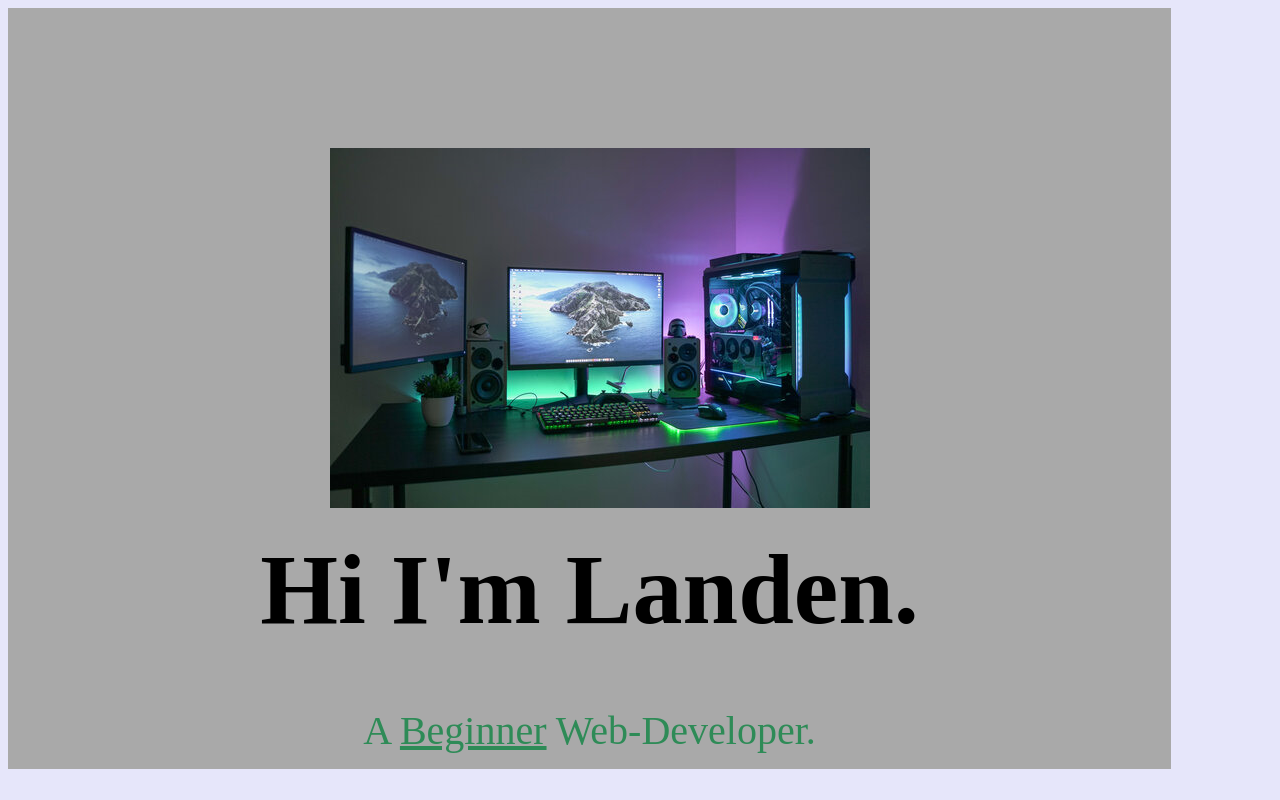
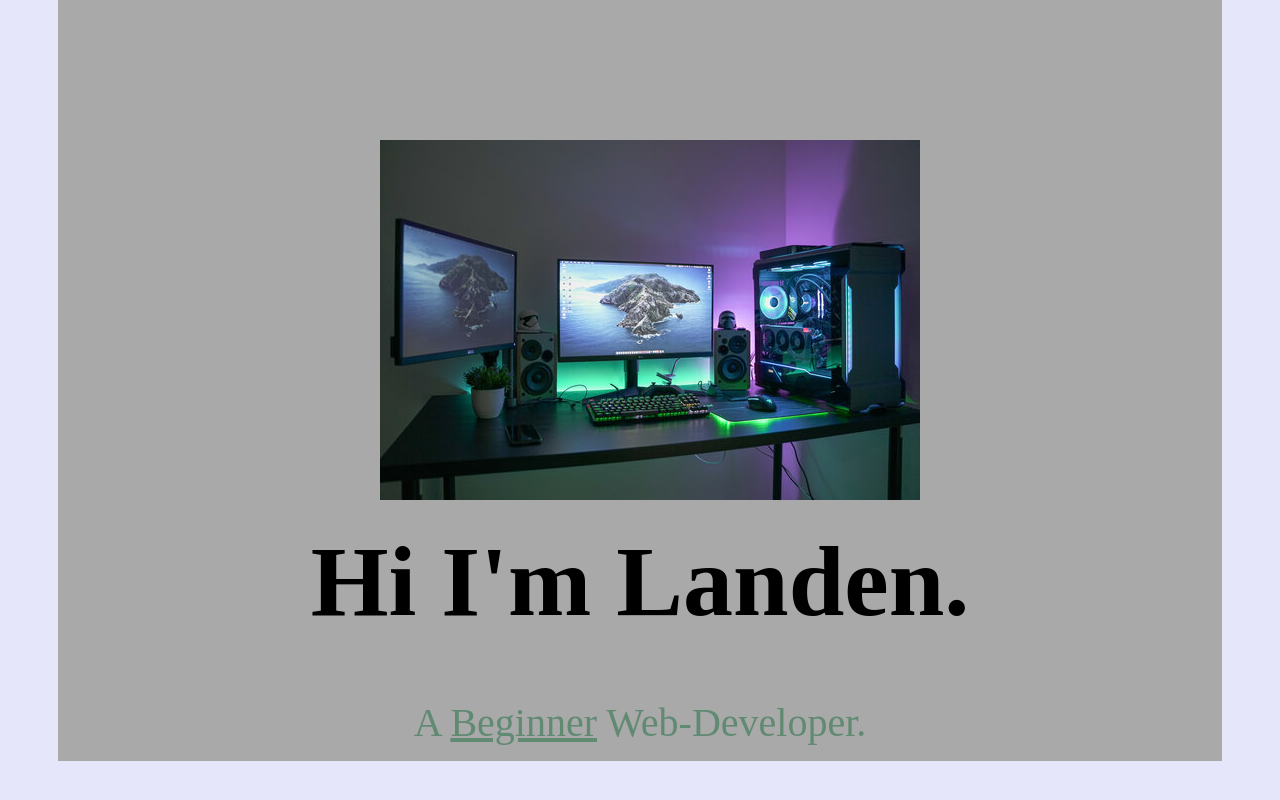
Before and after one commit to LiquoWolf1/Projects1, a plain HTML site: page index.html in a window 1280 px wide. Shown: the top 800 px of the page. Drawn offline with Linux system fonts and the light colour scheme.

Commit message:
Add files via upload

```diff
--- a/style.css
+++ b/style.css
@@ -1,14 +1,17 @@
 @media (min-width: 100px) and (max-width: 4000px){
    html{
    background-color: lavender;
+   text-align: center;
+   margin: auto;
    }
 }
 
 @media (min-width: 100px) and (max-width: 4000px){
   body {
   color: gray;
-  text-align: center;
+text-align: center;
   font-family: "Merriweather", serif;
+  margin: auto;
 }
 }
 
@@ -23,7 +26,7 @@
 
 @media (min-width: 100px) and (max-width: 4000px){
   h2 {
-  color: seagreen;
+  color: rgb(97, 138, 115);
   font-size: 2.5rem;
   font-weight: normal;
   padding-bottom: 15px;
@@ -56,6 +59,7 @@
   .top-container {
   background-color: darkgray;
   padding-top: 100px;
+  max-width: 100%;
 }
 }
 
```
